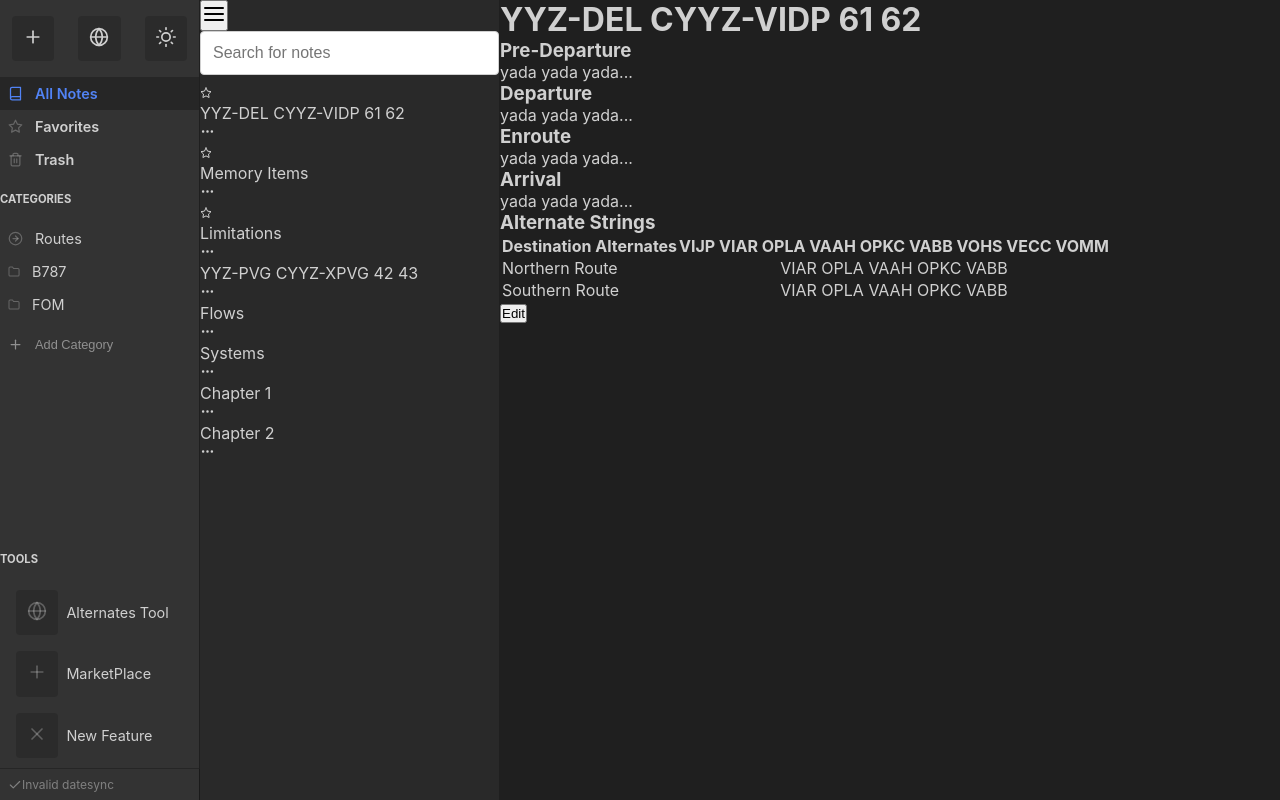
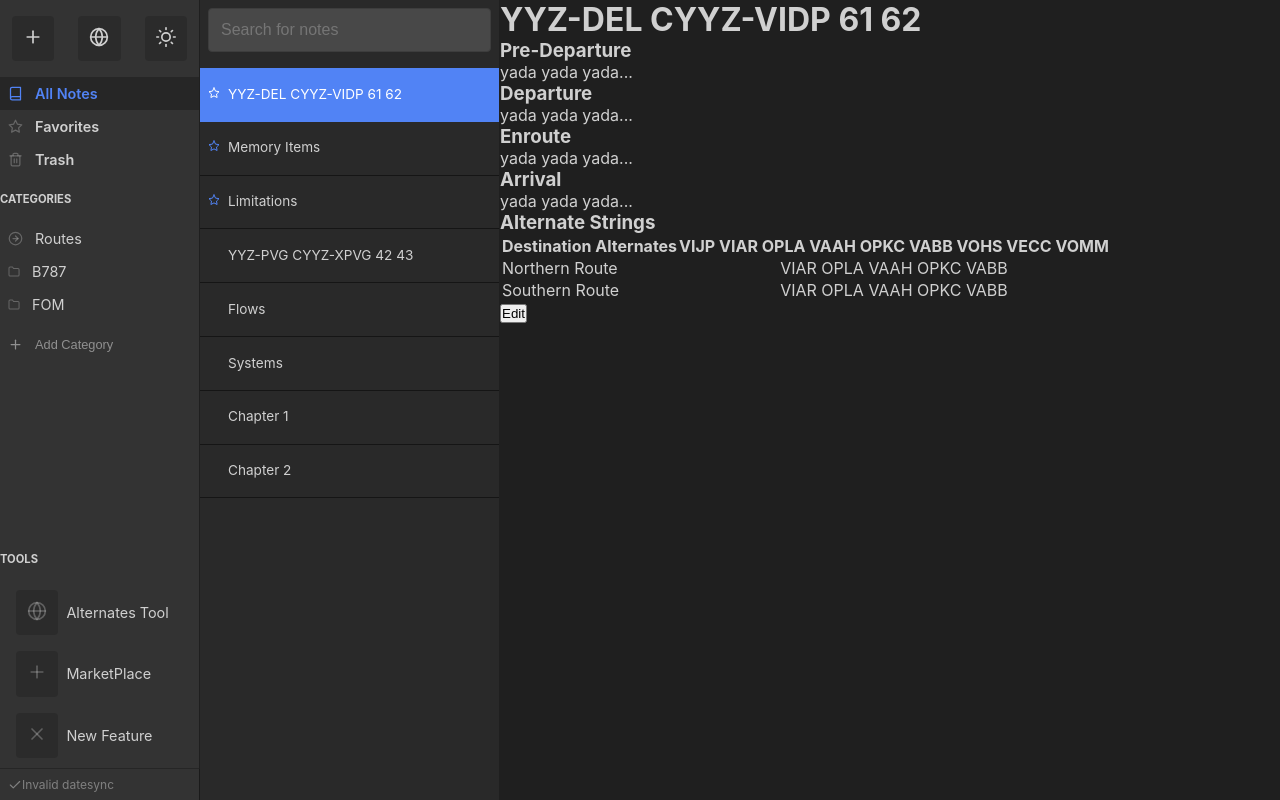
Before and after one commit to jm1200/pilot-notes, a React (Create React App) app: page / in a window 1280 px wide. Built offline with nearby package versions, Linux system fonts and the light colour scheme.

Commit message:
finished notelist styles

```diff
--- a/src/containers/NoteList/NoteList.styles.ts
+++ b/src/containers/NoteList/NoteList.styles.ts
@@ -1,5 +1,6 @@
 import styled from "styled-components";
 import { device } from "styles/devices";
+import { darken, lighten } from "polished";
 
 export const NoteListContainer = styled.div`
   flex: 1;
@@ -16,5 +17,159 @@ export const NoteListContainer = styled.div`
 
   @media ${device.tablet} {
     flex: 0 0 300px;
+
+    &.note-open {
+      flex: 0 0 300px;
+    }
   }
 `;
+
+export const NoteSidebarHeader = styled.div`
+  padding: 0.5rem;
+  text-align: center;
+
+  .mobile-sidebar-options {
+    display: flex;
+  }
+  .toggle-mobile-nav {
+    padding: 0.25rem 1rem;
+    margin-right: 0.5rem;
+
+    @media ${device.tablet} {
+      display: none;
+    }
+  }
+  [type="search"] {
+    background: ${props =>
+      props.theme.notelistBackground &&
+      lighten(0.12, props.theme.notelistBackground)};
+    color: ${props => props.theme.color};
+    border: 1px solid
+      ${props =>
+        props.theme.notelistBackground &&
+        lighten(0.08, props.theme.notelistBackground)};
+  }
+`;
+
+export const NoteListDiv = styled.div``;
+
+export const NoteListEach = styled.div`
+  cursor: pointer;
+  padding: 1rem 0.5rem;
+  border-bottom: 1px solid
+    ${props =>
+      props.theme.notelistBackground &&
+      darken(0.08, props.theme.notelistBackground)};
+  display: flex;
+  align-items: center;
+  justify-content: space-between;
+  line-height: 1.3;
+
+  .note-title {
+    display: flex;
+    align-items: center;
+    width: 100%;
+
+    .icon {
+      flex: 0 0 20px;
+    }
+    .note-favorite {
+      stroke: ${props => props.theme.colors.primary};
+    }
+  }
+
+  &:hover {
+    background: ${props =>
+      props.theme.notelistBackground &&
+      darken(0.05, props.theme.notelistBackground)};
+
+    .note-options {
+      color: ${props => props.theme.colors.darkFontColor};
+    }
+  }
+
+  @media ${device.tablet} {
+    padding: 0.5rem;
+    font-size: 0.85rem;
+
+    &.active {
+      background: ${props => props.theme.colors.primary};
+      color: white;
+      border-bottom: 1px solid ${props => props.theme.colors.primary};
+
+      &:hover {
+        .note-options {
+          color: white;
+        }
+      }
+      .note-favorite {
+        stroke: white;
+      }
+    }
+  }
+  .note-options {
+    display: none;
+
+    @media ${device.tablet} {
+      display: block;
+      font-size: 1rem;
+      color: transparent;
+      padding: 0.5rem;
+      z-index: 1;
+      cursor: pointer;
+    }
+
+    &.active {
+      color: ${props => props.theme.colors.darkFontColor};
+    }
+
+    &-context-menu {
+      cursor: default;
+      border-radius: 4px;
+      position: absolute;
+      padding: 0.5rem;
+      color: ${props => props.theme.color};
+      top: 32px;
+      left: 200px;
+      min-width: 250px;
+      background: ${props =>
+        props.theme.notelistBackground &&
+        darken(0.03, props.theme.notelistBackground)};
+      border: 1px solid ${props => props.theme.colors.accentGrey};
+      z-index: 3;
+      box-shadow: ${props => props.theme.boxShadow};
+
+      .select {
+        -webkit-appearance: none;
+        font-size: 1rem;
+        padding: 0.5rem;
+        width: calc(100% - 1rem);
+        margin-left: auto;
+        margin-right: auto;
+        margin-top: 0.25rem;
+        margin-bottom: 0.5rem;
+      }
+    }
+    &-nav {
+      font-size: 0.9rem;
+
+      .nav-item {
+        cursor: pointer;
+        display: flex;
+        align-items: center;
+        padding: 0.5rem;
+        border-radius: 2px;
+
+        &:hover {
+          background: ${props =>
+            props.theme.notelistBackground &&
+            darken(0.08, props.theme.notelistBackground)};
+        }
+      }
+
+      svg {
+        margin-right: 0.5rem;
+      }
+    }
+  }
+`;
--- a/src/containers/NoteList/NoteList.tsx
+++ b/src/containers/NoteList/NoteList.tsx
@@ -15,7 +15,12 @@ import {
 import _ from "lodash";
 import NoteOptions from "../NoteOptions";
 import NoteListButton from "components/NoteListButton";
-import { NoteListContainer } from "./NoteList.styles";
+import {
+  NoteListContainer,
+  NoteSidebarHeader,
+  NoteListDiv,
+  NoteListEach
+} from "./NoteList.styles";
 
 interface INoteListProps {
   notes: NoteItem[];
@@ -138,7 +143,7 @@ const NoteList: React.FC<INoteListProps> = ({
     <NoteListContainer
       className={`note-sidebar ${noteOpen ? "note-open" : ""}`}
     >
-      <div className="note-sidebar-header">
+      <NoteSidebarHeader>
         <div className="mobile-sidebar-options">
           <button className="toggle-mobile-nav" onClick={toggleNavOpen}>
             <Menu />
@@ -154,20 +159,16 @@ const NoteList: React.FC<INoteListProps> = ({
             Empty Trash
           </NoteListButton>
         )}
-      </div>
-      <div className="note-list">
+      </NoteSidebarHeader>
+      <NoteListDiv>
         {filteredNotes.map(note => {
           let noteTitle: string | React.ReactElement = getNoteTitle(note.text);
           if (searchValue) {
             //todo: highlight note titles
           }
           return (
-            <div
-              className={
-                note.id === activeNoteId
-                  ? "note-list-each active"
-                  : "note-list-each"
-              }
+            <NoteListEach
+              className={note.id === activeNoteId ? "active" : ""}
               key={note.id}
               onClick={() => handleSwapNote(note.id)}
             >
@@ -248,10 +249,10 @@ const NoteList: React.FC<INoteListProps> = ({
                   <NoteOptions clickedNote={note} />
                 </div>
               )}
-            </div>
+            </NoteListEach>
           );
         })}
-      </div>
+      </NoteListDiv>
     </NoteListContainer>
   );
 };
--- a/src/styles/themes.ts
+++ b/src/styles/themes.ts
@@ -8,6 +8,8 @@ export const themes = {
       primary: "#5183f5",
       accentGrey: "#d0d0d0"
     },
+    boxShadow:
+      "0 8px 16px 0 rgba(0, 0, 0, 0.1), 0 2px 4px 0 rgba(0, 0, 0, 0.08)",
 
     fontFamily:
       "-apple-system, BlinkMacSystemFont, 'Segoe UI', Roboto, Oxygen, Ubuntu, Cantarell, Fira Sans, Droid Sans, 'Helvetica Neue', sans-serif"
--- a/src/types/styled.d.ts
+++ b/src/types/styled.d.ts
@@ -22,5 +22,7 @@ declare module "styled-components" {
       primary: string;
       accentGrey: string;
     };
+
+    //boxShadow: string;
   }
 }
```
